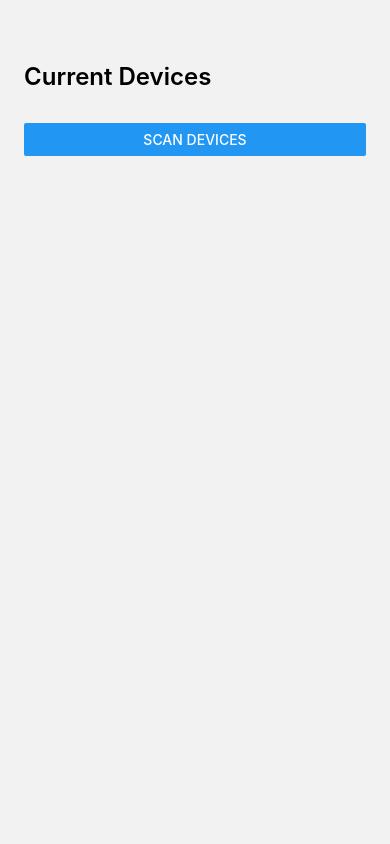
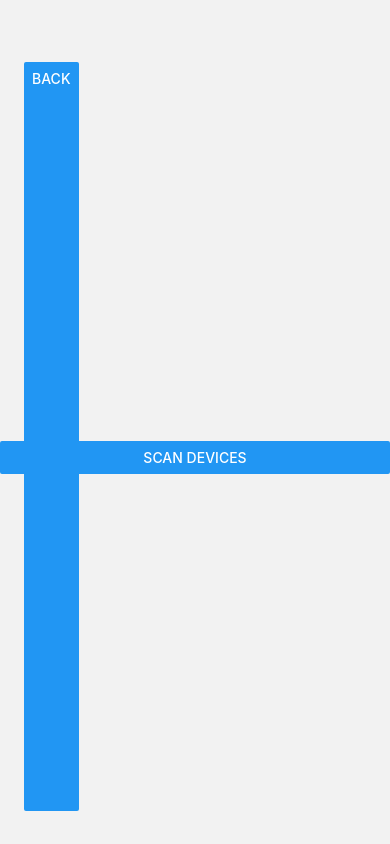
Before and after one commit to masonwoodford/Cyber-Cycle-Lock, a React Native app: screen /Devices in a window 390 px wide. Built offline with nearby package versions, Linux system fonts and the light colour scheme; what react-native would draw is missing.

Commit message:
device page styling

```diff
--- a/src/Devices.js
+++ b/src/Devices.js
@@ -11,14 +11,18 @@ export class Devices extends React.Component {
 
     }
 
+    navigateBack = () => {
+        this.props.navigation.navigate('Home')
+    }
+
     render() {
         return (
             <View style={styles.body}>
-                <View style={styles.sectionContainer}>
-                    <Text style={styles.sectionTitle}>Current Devices</Text>
+                <View style={styles.headerContainer}>
+                    <Button title="Back" onPress={this.navigateBack}></Button>
                 </View>
-                <View style={styles.sectionContainer}>
-                    <Button title="Scan devices" onPress={this.scanDevices} />
+                <View style={styles.mainContainer}>
+                    <Button title="Scan Devices" onPress={this.scanDevices} />
                 </View>
           </View>
         )
@@ -28,15 +32,17 @@ export class Devices extends React.Component {
 const styles = StyleSheet.create({
     body: {
         marginTop: 30,
-        backgroundColor: Colors.red
+        backgroundColor: Colors.red,
+        flex: 1,
     },
-    sectionContainer: {
+    headerContainer: {
+        flex: 1,
+        flexDirection: 'row',
+        justifyContent: 'space-between',
         marginTop: 32,
         paddingHorizontal: 24,
     },
-    sectionTitle: {
-        fontSize: 24,
-        fontWeight: '600',
-        color: Colors.black,
-    },
+    mainContainer: {
+        bottom: 370,
+    }
 })
--- a/src/Home.js
+++ b/src/Home.js
@@ -89,7 +89,7 @@ const styles = StyleSheet.create({
   radius: {
     height: 50,
     width: 50,
-    borderRadius: 50/2,
+    borderRadius: 25,
     overflow: 'hidden',
     backgroundColor: 'rgba(0, 122, 255, 0.1)',
     borderWidth: 1,
@@ -102,7 +102,7 @@ const styles = StyleSheet.create({
     width: 20,
     borderWidth: 3,
     borderColor: 'white',
-    borderRadius: 20/2,
+    borderRadius: 10,
     overflow: 'hidden',
     backgroundColor: '#007AFF'
   },
@@ -119,7 +119,7 @@ const styles = StyleSheet.create({
     paddingVertical: 25,
     borderRadius: 10,
     width: 125,
-    height: 75,
+    height: 70,
     marginHorizontal: 20
   },
   locksbutton: {
@@ -128,7 +128,7 @@ const styles = StyleSheet.create({
     paddingVertical: 25,
     borderRadius: 10,
     width: 125,
-    height: 75,
+    height: 70,
     backgroundColor: 'grey',
     marginHorizontal: 20
   },
```
Also changed, not shown: 2 other files (tests, documents, lock files or other folders).
